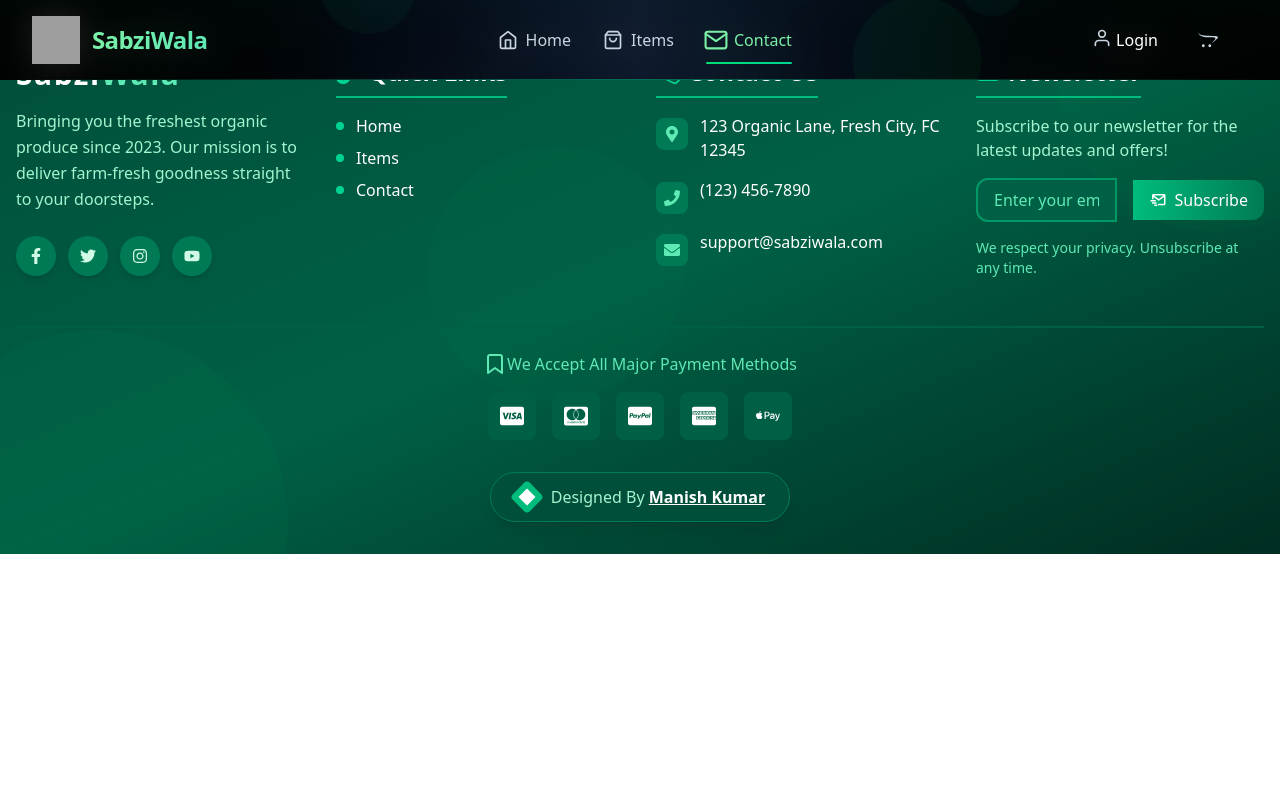
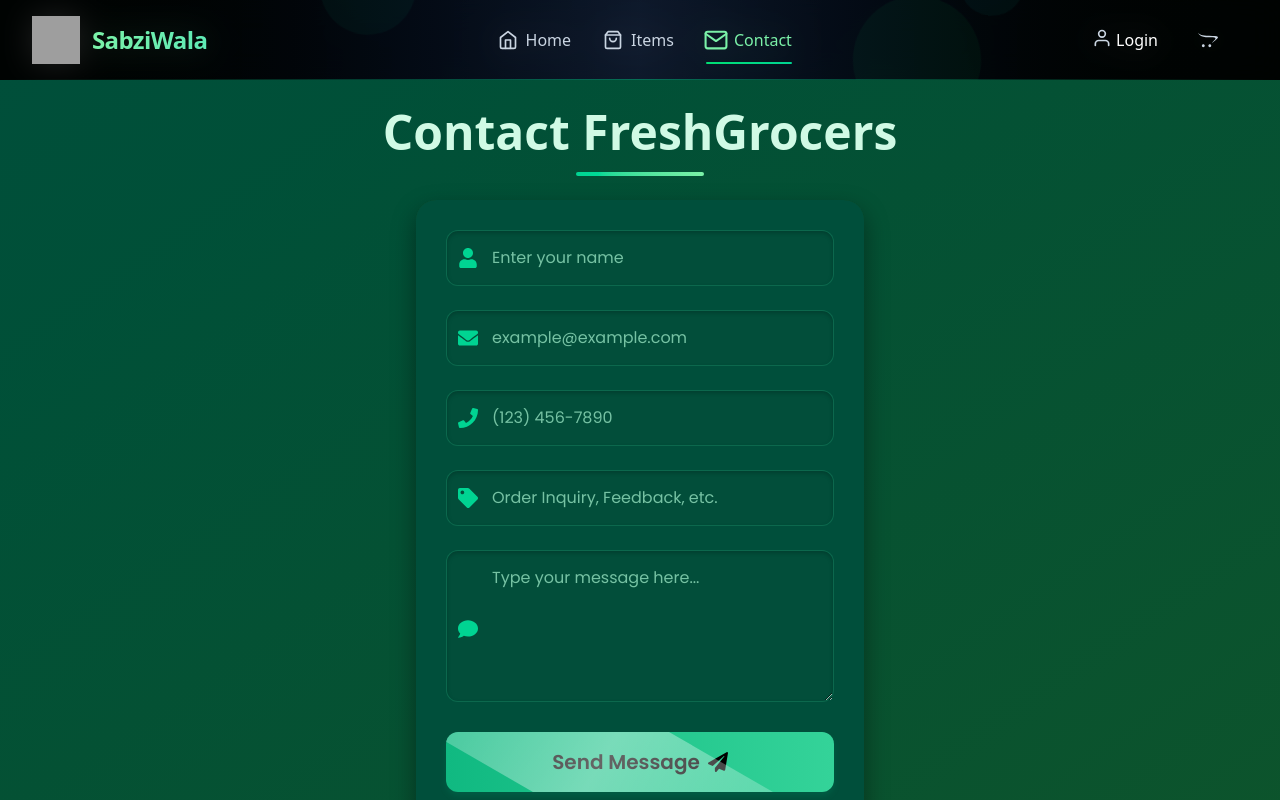
Before and after one commit to kumarmanish562/SabziWala, a React (Vite) app in the folder frontend/: page /contact in a window 1280 px wide. Shown: the top 800 px of the page. Built offline with nearby package versions, Linux system fonts and the light colour scheme; grey boxes are pictures that could not be loaded.

Commit message:
Adds ContactUs component to Contact page
Integrates the ContactUs component into the Contact page layout.

This enhancement improves user experience by providing a dedicated section for users to reach out, streamlining the contact process.

```diff
--- /dev/null
+++ b/frontend/src/components/ContactUs.jsx
@@ -0,0 +1,205 @@
+import React, { useState } from 'react'
+import ContactStyles from '../assets/dummyStyles';
+import contactStyles from '../assets/dummyStyles';
+import { FaCheck, FaComment, FaEnvelope, FaPaperPlane, FaPhone, FaTag, FaUser } from 'react-icons/fa';
+
+const ContactUs = () => {
+
+ const [formData, setFormData] = useState({
+    name: '',
+    email: '',
+    phone: '',
+    subject: '',
+    message: ''
+  });
+
+  const {showToast, setShowToast} = useState(false);
+
+  const whatsappNumber = '8872825483';
+
+  const handleChange = (e) => {
+    const { name, value } = e.target;
+    setFormData( prev => ({
+      ...prev,
+      [name]: value
+ }));
+  }
+
+// Web Api WhatsApp
+
+const handleSubmit = (e) => {
+  e.preventDefault();
+  const { name, email, phone, subject, message } = formData;
+  if (!name || !email || !phone || !subject || !message) {
+    alert('Please fill in all fields');
+    return;
+  }
+
+  // Build WhatsApp message
+    const text =
+      `Name: ${name}\n` +
+      `Email: ${email}\n` +
+      `Phone: ${phone}\n` +
+      `Subject: ${subject}\n` +
+      `Message: ${message}`;
+
+    // Open WhatsApp Web with pre-filled message
+    const url =
+      `https://web.whatsapp.com/send?phone=${whatsappNumber}&text=${encodeURIComponent(text)}`;
+    window.open(url, '_blank');
+
+    setShowToast(true);
+    setTimeout(() => {
+      setShowToast(false);
+    }, 2000);
+    setFormData({
+      name: '',
+      email: '',
+      phone: '',
+      subject: '',
+      message: ''
+    });
+}
+
+
+
+
+
+
+  return (
+    <div className={ContactStyles.pageContainer}>
+      {showToast && (
+        <div className=' toast-notification'>
+          <div className={contactStyles.toast}>
+            <FaCheck className='mr-2' />
+            Message opened in WhatsApp!
+          </div>
+        </div>
+      )}
+
+      {/* Center Container */}
+
+      <div className={contactStyles.centeredContainer}>
+        <div className={contactStyles.headingContainer}>
+          <h1 className={contactStyles.heading}>
+            Contact FreshGrocers
+          </h1>
+          <div className={contactStyles.divider} />
+        </div>
+        <br />
+
+        {/* Contact Area */}
+
+        <div className={contactStyles.contactFormContainer}>
+          <div className='absolute inset-0 bg-emerald-900 bg-opacity-90 backdrop-blur-sm z-0'></div>
+          <form onSubmit={handleSubmit} className={contactStyles.form}>
+            <div className={contactStyles.formField}>
+            <div className={contactStyles.inputContainer}>
+              <div className={contactStyles.inputIconContainer}>
+                <FaUser className={contactStyles.inputIcon} />
+              </div>
+              <input
+                type="text"
+                id = "name"
+                name="name"
+                value={formData.name}
+                onChange={handleChange}
+                className={contactStyles.formInput}
+                placeholder="Enter your name"
+                required
+              />
+            </div>
+            </div>
+
+
+            <div className={contactStyles.formField}>
+            <div className={contactStyles.inputContainer}>
+              <div className={contactStyles.inputIconContainer}>
+                <FaEnvelope className={contactStyles.inputIcon} />
+              </div>
+              <input
+                type="email"
+                id = "email"
+                name="email"
+                value={formData.email}
+                onChange={handleChange}
+                className={contactStyles.formInput}
+                placeholder="example@example.com"
+                required
+              />
+            </div>
+            </div>
+
+            <div className={contactStyles.formField}>
+            <div className={contactStyles.inputContainer}>
+              <div className={contactStyles.inputIconContainer}>
+                <FaPhone className={contactStyles.inputIcon} />
+              </div>
+              <input
+                type="text"
+                id = "phone"
+                name="phone"
+                value={formData.phone}
+                onChange={handleChange}
+                className={contactStyles.formInput}
+                placeholder="(123) 456-7890"
+                required
+              />
+            </div>
+            </div>
+
+
+            <div className={contactStyles.formField}>
+            <div className={contactStyles.inputContainer}>
+              <div className={contactStyles.inputIconContainer}>
+                <FaTag className={contactStyles.inputIcon} />
+              </div>
+              <input
+                type="text"
+                id = "subject"
+                name="subject"
+                value={formData.subject}
+                onChange={handleChange}
+                className={contactStyles.formInput}
+                placeholder="Order Inquiry, Feedback, etc."
+                required
+              />
+            </div>
+            </div>
+
+            <div className={contactStyles.formField}>
+            <div className={contactStyles.inputContainer}>
+              <div className={contactStyles.inputIconContainer}>
+                <FaComment className={contactStyles.inputIcon} />
+              </div>
+              <textarea
+                id = "message"
+                name="message"
+                rows="5"
+                value={formData.message}
+                onChange={handleChange}
+                className={contactStyles.formTextarea}
+                placeholder="Type your message here..."
+                required
+              />
+            </div>
+            </div>
+
+            {/* Submit button */}
+              <button type="submit" className={contactStyles.submitButton}>
+               <span className={contactStyles.submitButtonText}>
+                 Send Message
+               </span>
+               <FaPaperPlane className='h-5 w-5 text-black  ' />
+              </button>
+            </form>
+            </div>
+        </div>
+
+
+        <style>{contactStyles.customCSS}</style>
+      </div>
+  )
+}
+
+export default ContactUs
--- a/frontend/src/pages/Contact.jsx
+++ b/frontend/src/pages/Contact.jsx
@@ -1,11 +1,13 @@
 import React from 'react'
 import Navbar from '../components/Navbar'
 import Footer from '../components/Footer'
+import ContactUs from '../components/ContactUs'
 
 const Contact = () => {
   return (
     <div>
       <Navbar />
+      <ContactUs />
 
       <Footer />
     </div>
```
